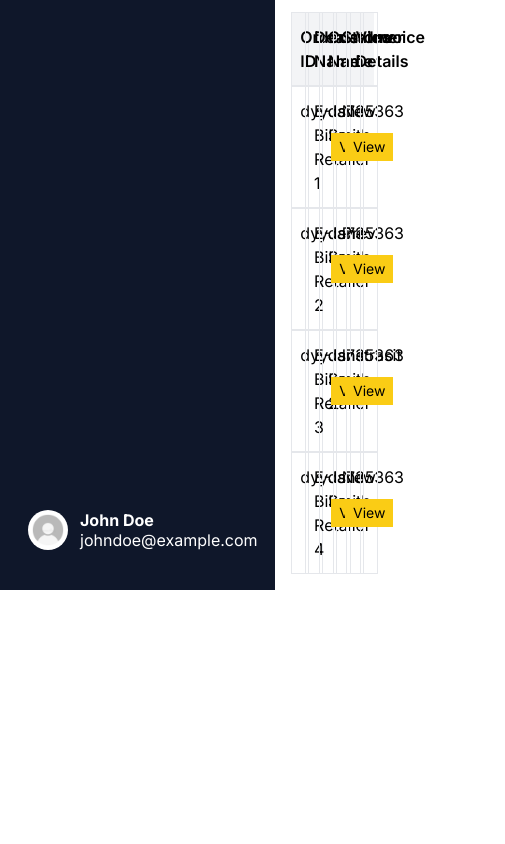
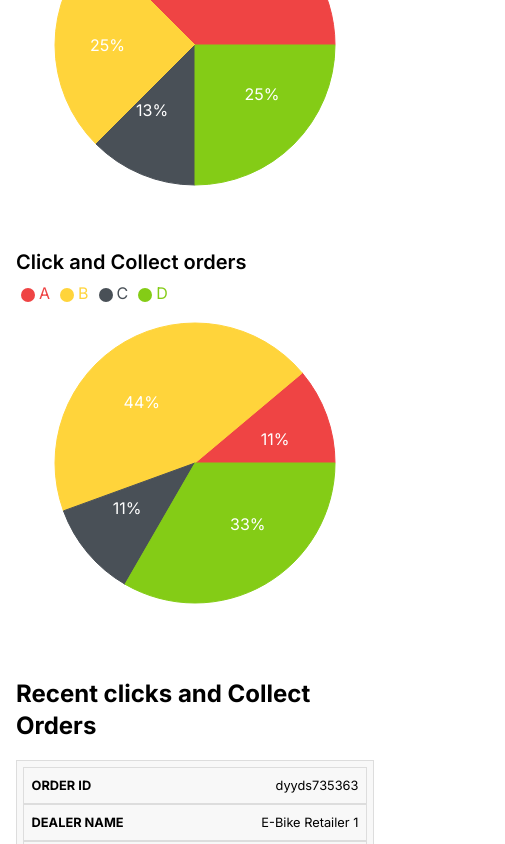
Before and after one commit to SIFZTECH/electro, a Next.js app: page / in a window 390 px wide. Shown: the part 940-1784 px from the top of the page, 505 px wide, since content can reach past the window. Before the commit the page ends 1530 px from the top, so only its background shows below. Built offline with nearby package versions, Linux system fonts and the light colour scheme; a web font is replaced by a local one.

Commit message:
update dashboard 1

```diff
--- a/app/globals.css
+++ b/app/globals.css
@@ -27,3 +27,86 @@
 .active svg {
   stroke: #ca8a04 !important;
 }
+.recharts-sector {
+  outline: 0;
+}
+
+table {
+  border: 1px solid #ccc;
+  border-collapse: collapse;
+  margin: 0;
+  padding: 0;
+  width: 100%;
+  table-layout: fixed;
+}
+
+table caption {
+  font-size: 1.5rem;
+  margin: 0.5em 0 0.75em;
+  text-align: left;
+}
+
+table tr {
+  background-color: #f8f8f8;
+  border: 1px solid #ddd;
+  padding: 0.35em;
+}
+
+table th,
+table td {
+  padding: 0.625em;
+  border: 1px solid #ddd;
+}
+
+table th {
+  text-align: left;
+}
+
+@media screen and (max-width: 800px) {
+  table {
+    border: 0;
+  }
+
+  table caption {
+    font-size: 1.3em;
+  }
+
+  table thead {
+    border: none;
+    clip: rect(0 0 0 0);
+    height: 1px;
+    margin: -1px;
+    overflow: hidden;
+    padding: 0;
+    position: absolute;
+    width: 1px;
+  }
+
+  table tr {
+    border-bottom: 3px solid #ddd;
+    display: block;
+    margin-bottom: 0.625em;
+  }
+
+  table td {
+    border-bottom: 1px solid #ddd;
+    display: block;
+    font-size: 0.8em;
+    text-align: right !important;
+  }
+
+  table td::before {
+    /*
+    * aria-label has no advantage, it won't be read inside a table
+    content: attr(aria-label);
+    */
+    content: attr(data-label);
+    float: left;
+    font-weight: bold;
+    text-transform: uppercase;
+  }
+
+  table td:last-child {
+    border-bottom: 0;
+  }
+}
--- a/app/layout.js
+++ b/app/layout.js
@@ -9,7 +9,7 @@ export const metadata = {
 export default function RootLayout({ children }) {
   return (
     <html className={`${inter.variable} ${playfair.variable}`} lang="en">
-      <body className="font-sans flex">
+      <body className="font-sans lg:flex  overflow-x-hidden">
         <Sidebar />
         <main className="flex-1 p-4">{children}</main>
       </body>
--- a/app/ui/Chart.js
+++ b/app/ui/Chart.js
@@ -30,7 +30,7 @@ const renderCustomizedLabel = ({
 
 const Chart = ({ startData, title }) => {
   return (
-    <div>
+    <div className="2xl:w-3/5">
       <h1 className="text-xl font-semibold">{title}</h1>
       <ResponsiveContainer width="100%" height={350}>
         <PieChart>
@@ -38,7 +38,7 @@ const Chart = ({ startData, title }) => {
             data={startData}
             dataKey="value"
             nameKey="name"
-            cx="30%"
+            cx="50%"
             cy="50%"
             outerRadius={140}
             label={renderCustomizedLabel}
--- a/app/ui/PieCharts.js
+++ b/app/ui/PieCharts.js
@@ -50,7 +50,7 @@ const startData2 = [
 
 const PieCharts = () => {
   return (
-    <div className="mt-14 grid grid-cols-2 gap-10">
+    <div className="mt-14 flex flex-col lg:grid lg:grid-cols-2 gap-10">
       <Chart startData={startData1} title="Click and Collect orders" />
       <Chart startData={startData2} title="Click and Collect orders" />
     </div>
--- a/app/ui/RecentOrder.js
+++ b/app/ui/RecentOrder.js
@@ -33,52 +33,93 @@ const dummyData = [
   },
 ];
 
+// const RecentOrder = () => {
+//   return (
+//     <div className="flex flex-col gap-4 mt-12 ">
+//       <h1 className="heading-h1">Recent clicks and Collect Orders</h1>
+//       <div className="">
+//         <div className="grid grid-cols-6 bg-gray-100 font-semibold">
+//           <div className="border border-gray-200 px-2 py-3">Order ID</div>
+//           <div className="border border-gray-200 px-2 py-3">Dealer Name</div>
+//           <div className="border border-gray-200 px-2 py-3">Customer Name</div>
+//           <div className="border border-gray-200 px-2 py-3">Status</div>
+//           <div className="border border-gray-200 px-2 py-3">View Details</div>
+//           <div className="border border-gray-200 px-2 py-3">Invoice</div>
+//         </div>
+//         {dummyData.map((data) => (
+//           <div className="grid grid-cols-6" key={data.id}>
+//             <div className="border border-gray-200 px-2 py-3 text-wrap">
+//               {data.id}
+//             </div>
+//             <div className="border border-gray-200 px-2 py-3">
+//               {data.dealerName}
+//             </div>
+//             <div className="border border-gray-200 px-2 py-3">
+//               {data.customerName}
+//             </div>
+//             <div className="border border-gray-200 px-2 py-3">
+//               {data.status}
+//             </div>
+//             <div
+//               className="border border-gray-200 px-2 py-3 flex items-center justify-center"
+//               type="button"
+//             >
+//               <a className="btn-primary text-center" href={data.deatils}>
+//                 View
+//               </a>
+//             </div>
+//             <div
+//               className="border border-gray-200 px-2 py-3 flex items-center justify-center"
+//               type="button"
+//             >
+//               <a className="btn-primary text-center" href={data.deatils}>
+//                 View
+//               </a>
+//             </div>
+//           </div>
+//         ))}
+//       </div>
+//     </div>
+//   );
+// };
+
 const RecentOrder = () => {
   return (
-    <div className="flex flex-col gap-4 mt-12">
-      <h1 className="heading-h1">Recent clicks and Collect Orders</h1>
-      <div className="flex flex-col flex-wrap">
-        <div className="grid grid-cols-6 bg-gray-100 font-semibold">
-          <div className="border border-gray-200 px-2 py-3">Order ID</div>
-          <div className="border border-gray-200 px-2 py-3">Dealer Name</div>
-          <div className="border border-gray-200 px-2 py-3">Customer Name</div>
-          <div className="border border-gray-200 px-2 py-3">Status</div>
-          <div className="border border-gray-200 px-2 py-3">View Details</div>
-          <div className="border border-gray-200 px-2 py-3">Invoice</div>
-        </div>
-        {dummyData.map((data) => (
-          <div className="grid grid-cols-6" key={data.id}>
-            <div className="border border-gray-200 px-2 py-3">{data.id}</div>
-            <div className="border border-gray-200 px-2 py-3">
-              {data.dealerName}
-            </div>
-            <div className="border border-gray-200 px-2 py-3">
-              {data.customerName}
-            </div>
-            <div className="border border-gray-200 px-2 py-3">
-              {data.status}
-            </div>
-            <div
-              className="border border-gray-200 px-2 py-3 flex items-center justify-center"
-              type="button"
-            >
-              <a className="btn-primary text-center" href={data.deatils}>
-                View
-              </a>
-            </div>
-            <div
-              className="border border-gray-200 px-2 py-3 flex items-center justify-center"
-              type="button"
-            >
-              <a className="btn-primary text-center" href={data.deatils}>
-                View
-              </a>
-            </div>
-          </div>
-        ))}
-      </div>
-    </div>
+    <table className="mt-10">
+      <caption className="heading-h1">Recent clicks and Collect Orders</caption>
+      <thead>
+        <tr>
+          <th scope="col">Order ID</th>
+          <th scope="col">Dealer Name</th>
+          <th scope="col">Customer Name</th>
+          <th scope="col">Status</th>
+          <th scope="col">View Details</th>
+          <th scope="col">Invoice</th>
+        </tr>
+      </thead>
+      <tbody>
+        {dummyData.map((data, i) => {
+          return (
+            <tr key={i + 1}>
+              <td data-label="Order ID">{data.id}</td>
+              <td data-label="Dealer Name">{data.dealerName}</td>
+              <td data-label="Customer Name">{data.customerName}</td>
+              <td data-label="Status">{data.status}</td>
+              <td data-label="View Details" className="text-center">
+                <a href="#" className="btn-primary">
+                  View
+                </a>
+              </td>
+              <td data-label="Invoice" className="text-center">
+                <a href="#" className="btn-primary">
+                  View
+                </a>
+              </td>
+            </tr>
+          );
+        })}
+      </tbody>
+    </table>
   );
 };
-
 export default RecentOrder;
--- a/app/ui/Sidebar.js
+++ b/app/ui/Sidebar.js
@@ -4,7 +4,7 @@ import User from "./User";
 
 const Sidebar = () => {
   return (
-    <aside className="sidebar flex-initial min-h-dvh text-white bg-slate-900 py-6 px-4 flex flex-col justify-between">
+    <aside className="sidebar flex-initial lg:min-h-dvh text-white bg-slate-900 py-6 px-4 flex flex-col justify-between">
       <div>
         <Logo />
         <Navigation />
--- a/app/ui/Stat.js
+++ b/app/ui/Stat.js
@@ -3,7 +3,7 @@ import { IoMdArrowDropdown } from "react-icons/io";
 const Stat = ({ title, value, icon, percentage }) => {
   return (
     <div className="bg-gray-100 p-3 rounded-xl cursor-pointer leading-5 hover:bg-yellow-50 hover:transition-all">
-      <div className="flex items-center gap-10 justify-between">
+      <div className="flex items-center gap-8 xl:gap-10 justify-between">
         <h2>{title}</h2>
         <div className="stat__icon bg-slate-900 text-white p-2 rounded-full">
           {icon}
--- a/app/ui/Stats.js
+++ b/app/ui/Stats.js
@@ -3,7 +3,7 @@ import { MdOutlineShoppingCart } from "react-icons/md";
 
 const Stats = () => {
   return (
-    <div className="grid grid-cols-3 gap-10">
+    <div className="flex flex-col gap-10 lg:grid lg:grid-cols-3 lg:gap-10">
       <Stat
         title="Month of date E Bike Order"
         icon={<MdOutlineShoppingCart />}
```
